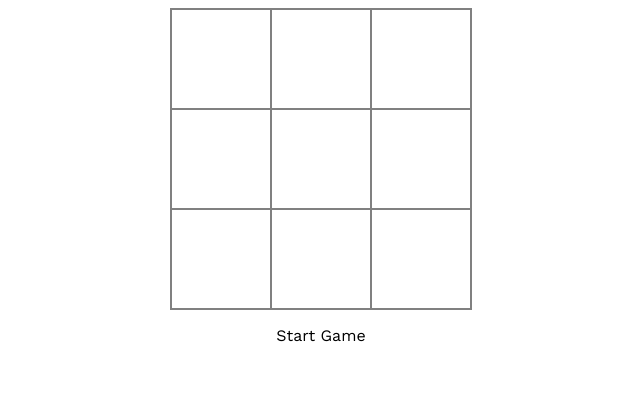
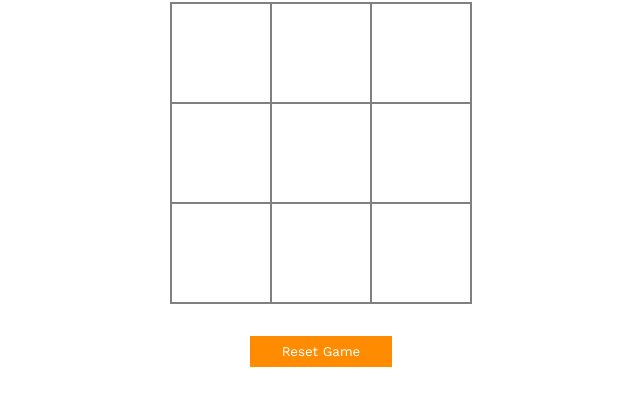
Before and after one commit to Francis-Okorie/tic-tac-toe, a plain HTML site: page index.html in a window 1280 px wide. Shown: the part 264-670 px from the top of the page, without its empty margins (319-959 px from the left). Drawn offline with nearby package versions, Linux system fonts and the light colour scheme.

Commit message:
Update index.html

```diff
--- a/index.html
+++ b/index.html
@@ -9,7 +9,8 @@
 <body>
     <h1>TIC TAC TOE</h1>
     <div class="game-container"></div>
-    <p class="info-display">Start Game</p>
+    <p class="info-display"></p>
+    <button class="reset-game">Reset Game</button>
 
     <script src="script.js"></script>
 </body>
```
